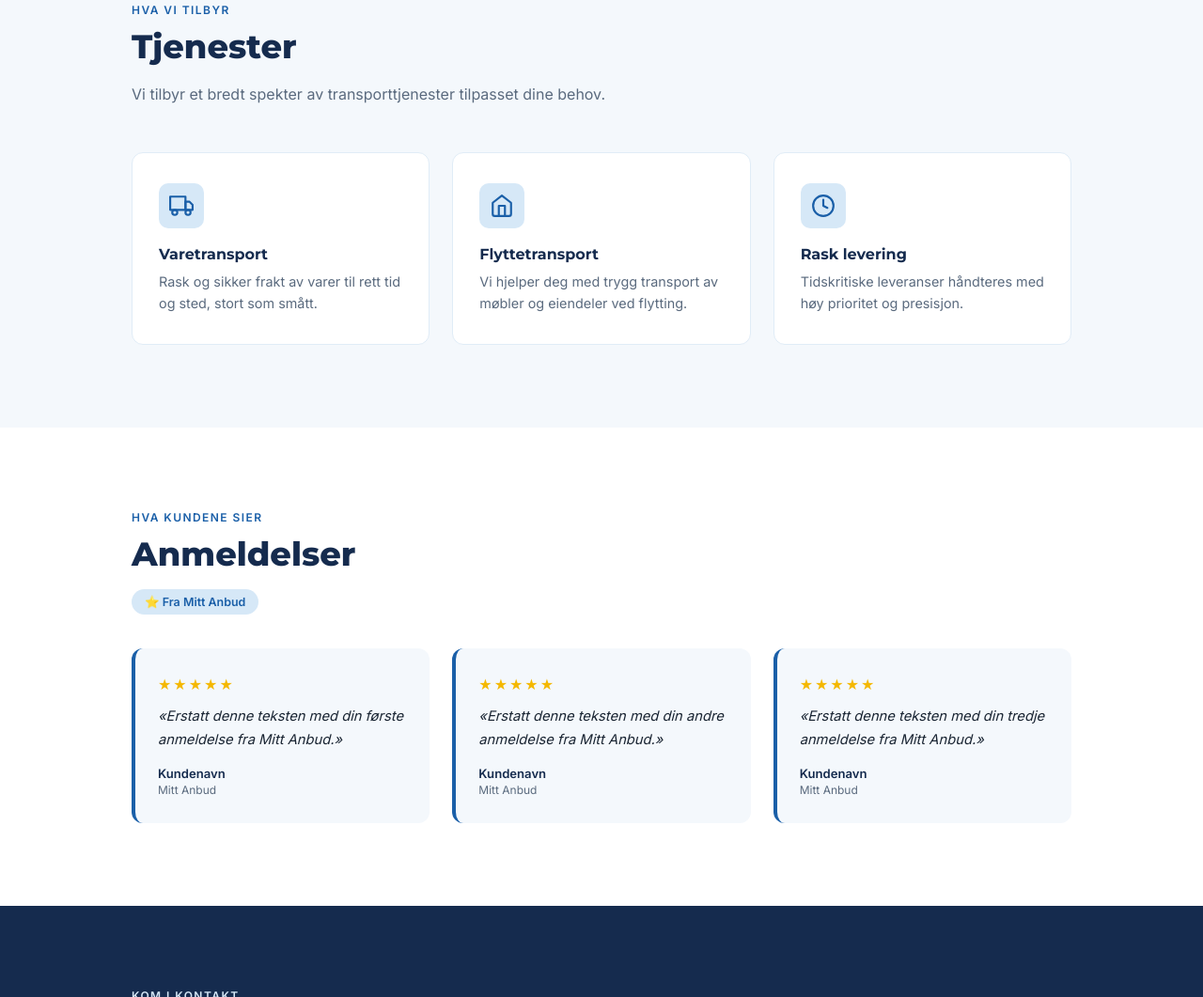
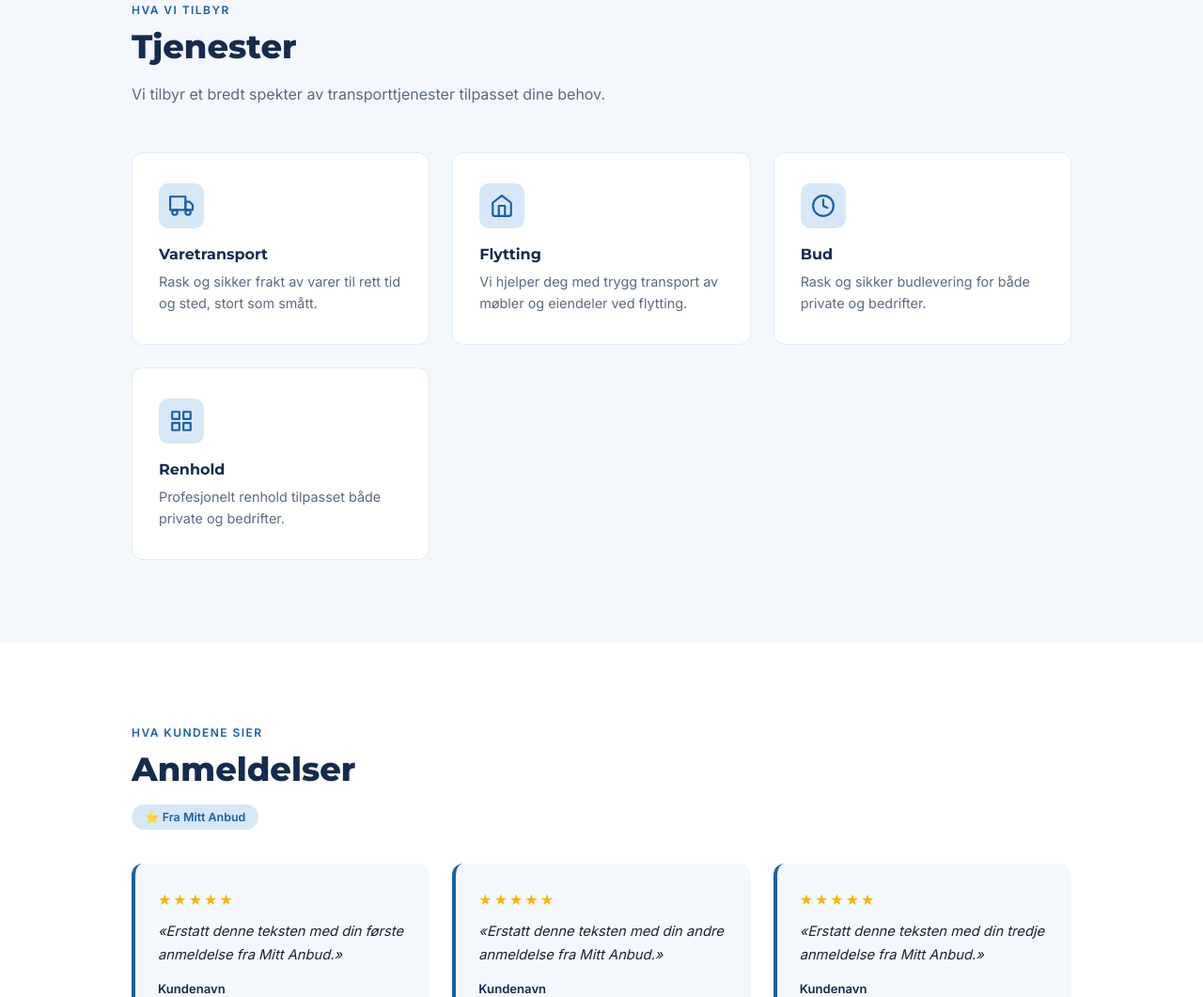
Before and after one commit to SadikTopalaj/toptransport, a plain HTML site: page index.html in a window 1280 px wide. Shown: the part 885-1946 px from the top of the page at 94% size. Drawn offline with Linux system fonts and the light colour scheme.

```diff
--- a/index.html
+++ b/index.html
@@ -235,15 +235,22 @@
           <div class="service-icon">
             <svg viewBox="0 0 24 24"><path d="M3 9l9-7 9 7v11a2 2 0 0 1-2 2H5a2 2 0 0 1-2-2z"/><polyline points="9 22 9 12 15 12 15 22"/></svg>
           </div>
-          <h3>Flyttetransport</h3>
+          <h3>Flytting</h3>
           <p>Vi hjelper deg med trygg transport av møbler og eiendeler ved flytting.</p>
         </div>
         <div class="service-card">
           <div class="service-icon">
             <svg viewBox="0 0 24 24"><circle cx="12" cy="12" r="10"/><polyline points="12 6 12 12 16 14"/></svg>
           </div>
-          <h3>Rask levering</h3>
-          <p>Tidskritiske leveranser håndteres med høy prioritet og presisjon.</p>
+          <h3>Bud</h3>
+          <p>Rask og sikker budlevering for både private og bedrifter.</p>
+        </div>
+        <div class="service-card">
+          <div class="service-icon">
+            <svg viewBox="0 0 24 24"><path d="M3 3h7v7H3zM14 3h7v7h-7zM14 14h7v7h-7zM3 14h7v7H3z"/></svg>
+          </div>
+          <h3>Renhold</h3>
+          <p>Profesjonelt renhold tilpasset både private og bedrifter.</p>
         </div>
       </div>
     </div>
```
